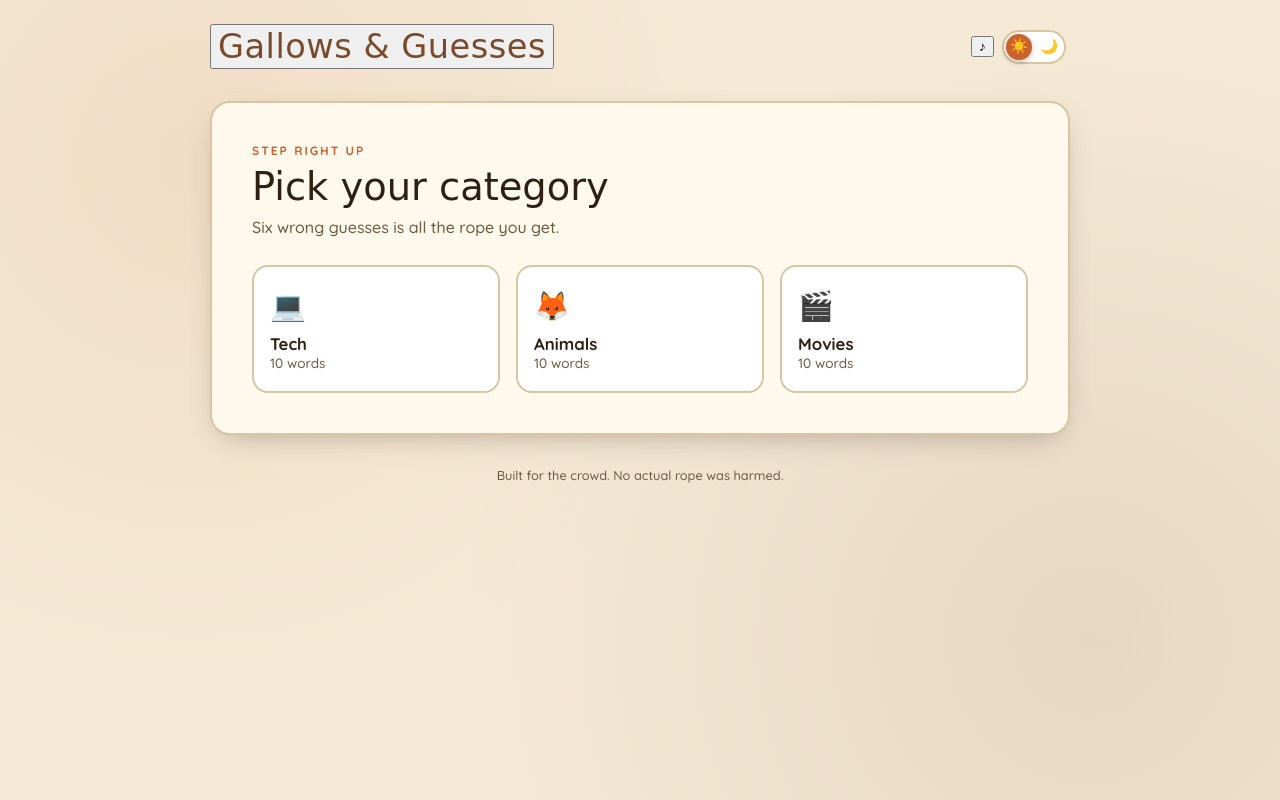
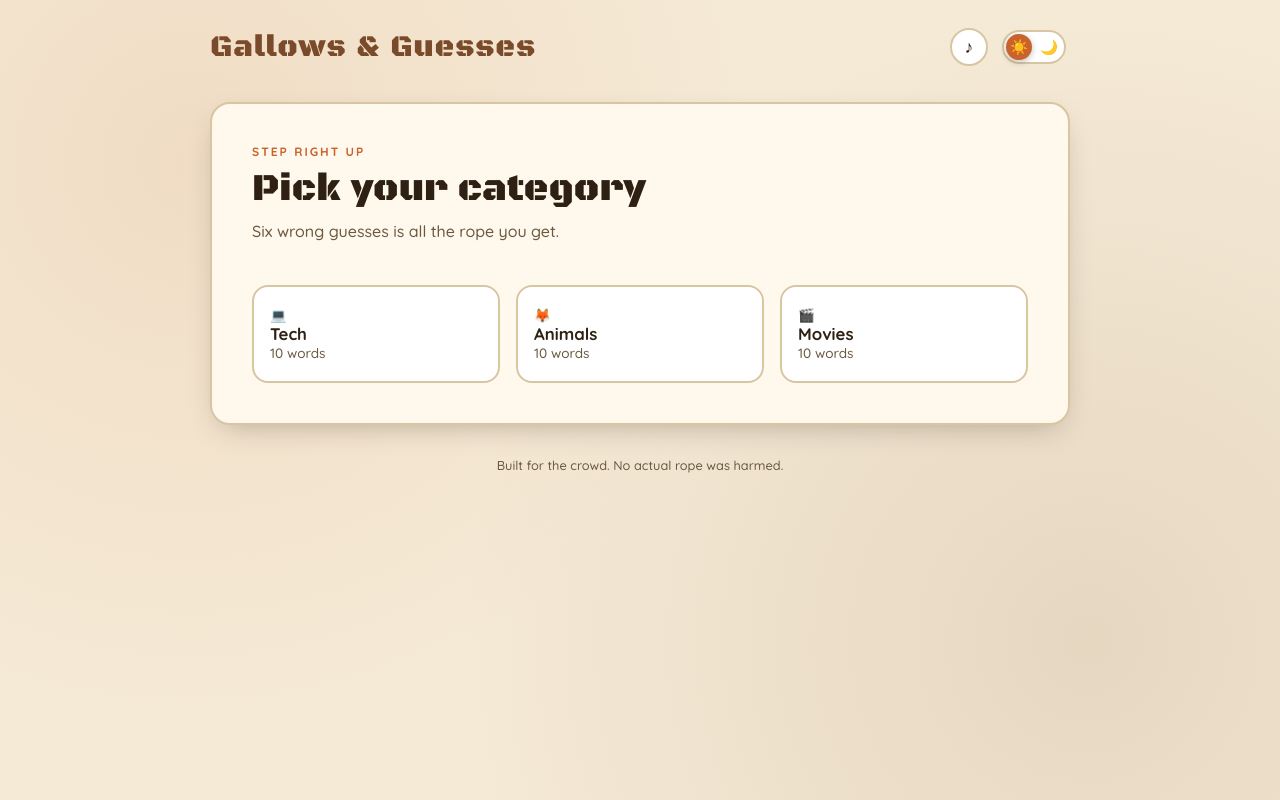
Before and after one commit to LussKyD/Gallows-Guesses, a plain HTML site: page index.html in a window 1280 px wide. Drawn offline with Linux system fonts and the light colour scheme.

Commit message:
Refactor styles for typography and theme toggles
Updated font families and adjusted styles for various elements. Added new styles for theme toggles and adjusted margins.

```diff
--- a/css/style.css
+++ b/css/style.css
@@ -59,7 +59,7 @@ body {
 }
 
 h1, h2 {
-  font-family: 'Chewy', cursive;
+  font-family: 'Black Ops One', 'Quicksand', sans-serif;
   font-weight: 400;
   margin: 0;
 }
@@ -78,20 +78,56 @@ h1, h2 {
   display: flex;
   align-items: center;
   gap: 10px;
-}
-
-.brand__tent {
-  font-size: 1.8rem;
-  transform: translateY(-2px);
+  background: none;
+  border: none;
+  cursor: pointer;
+  padding: 4px 0;
+  text-align: left;
 }
 
 .brand__title {
-  font-size: clamp(1.5rem, 4vw, 2.1rem);
+  font-size: clamp(1.3rem, 4vw, 1.9rem);
   color: var(--accent-2);
-  letter-spacing: 0.5px;
+  letter-spacing: 1px;
+  transition: color 0.2s ease, transform 0.2s ease;
 }
 
-/* Theme toggle */
+.brand:hover .brand__title,
+.brand:focus-visible .brand__title {
+  color: var(--accent);
+  transform: translateX(2px);
+}
+
+.topbar__controls {
+  display: flex;
+  align-items: center;
+  gap: 10px;
+}
+
+/* Sound + theme toggles */
+
+.icon-toggle {
+  width: 38px;
+  height: 38px;
+  border-radius: 50%;
+  border: 2px solid var(--line);
+  background: var(--surface-raised);
+  color: var(--ink);
+  cursor: pointer;
+  display: flex;
+  align-items: center;
+  justify-content: center;
+  font-size: 1.1rem;
+  transition: border-color 0.2s ease, opacity 0.2s ease;
+}
+
+.icon-toggle[aria-pressed="false"] {
+  opacity: 0.45;
+}
+
+.icon-toggle:hover {
+  border-color: var(--accent);
+}
 
 .theme-toggle {
   background: none;
@@ -161,7 +197,28 @@ h1, h2 {
 
 .picker__sub {
   color: var(--ink-soft);
-  margin: 8px 0 28px;
+  margin: 8px 0 20px;
+}
+
+.streak-row {
+  display: flex;
+  gap: 20px;
+  flex-wrap: wrap;
+  font-family: 'Space Mono', monospace;
+  font-size: 0.85rem;
+  color: var(--ink-soft);
+  margin-bottom: 24px;
+}
+
+.streak-row strong {
+  color: var(--accent);
+}
+
+.clue-text {
+  font-style: italic;
+  color: var(--ink-soft);
+  margin: -8px 0 16px;
+  font-size: 0.95rem;
 }
 
 /* Category cards */
@@ -190,12 +247,6 @@ h1, h2 {
   border-color: var(--accent);
   box-shadow: var(--shadow);
   outline: none;
-}
-
-.category-card__icon {
-  font-size: 1.8rem;
-  display: block;
-  margin-bottom: 10px;
 }
 
 .category-card__name {
@@ -465,8 +516,8 @@ h1, h2 {
   border: none;
   border-radius: 12px;
   padding: 12px 24px;
-  font-family: 'Chewy', cursive;
-  font-size: 1.1rem;
+  font-family: 'Black Ops One', 'Quicksand', sans-serif;
+  font-size: 1rem;
   cursor: pointer;
   box-shadow: var(--shadow);
   transition: transform 0.15s ease;
```
